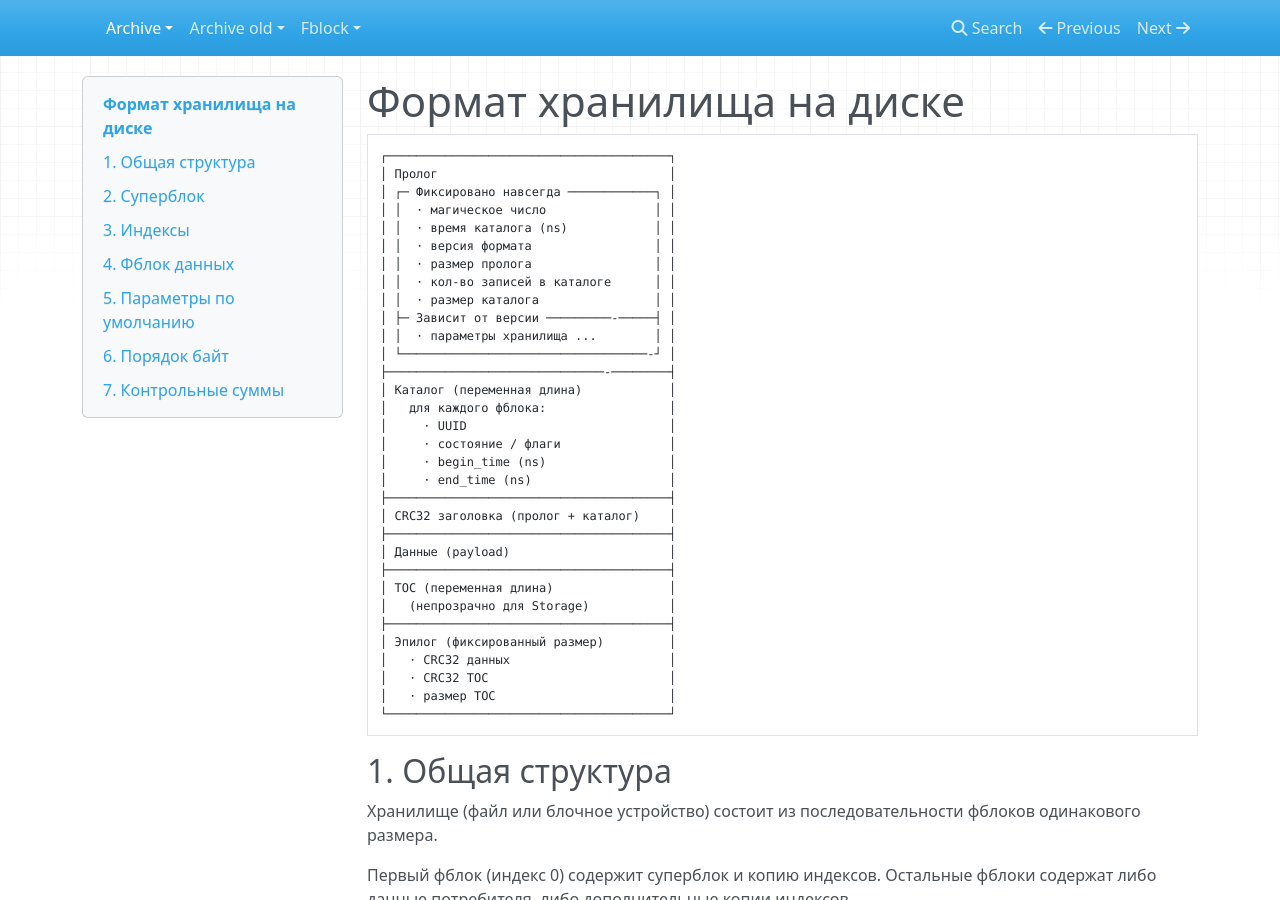
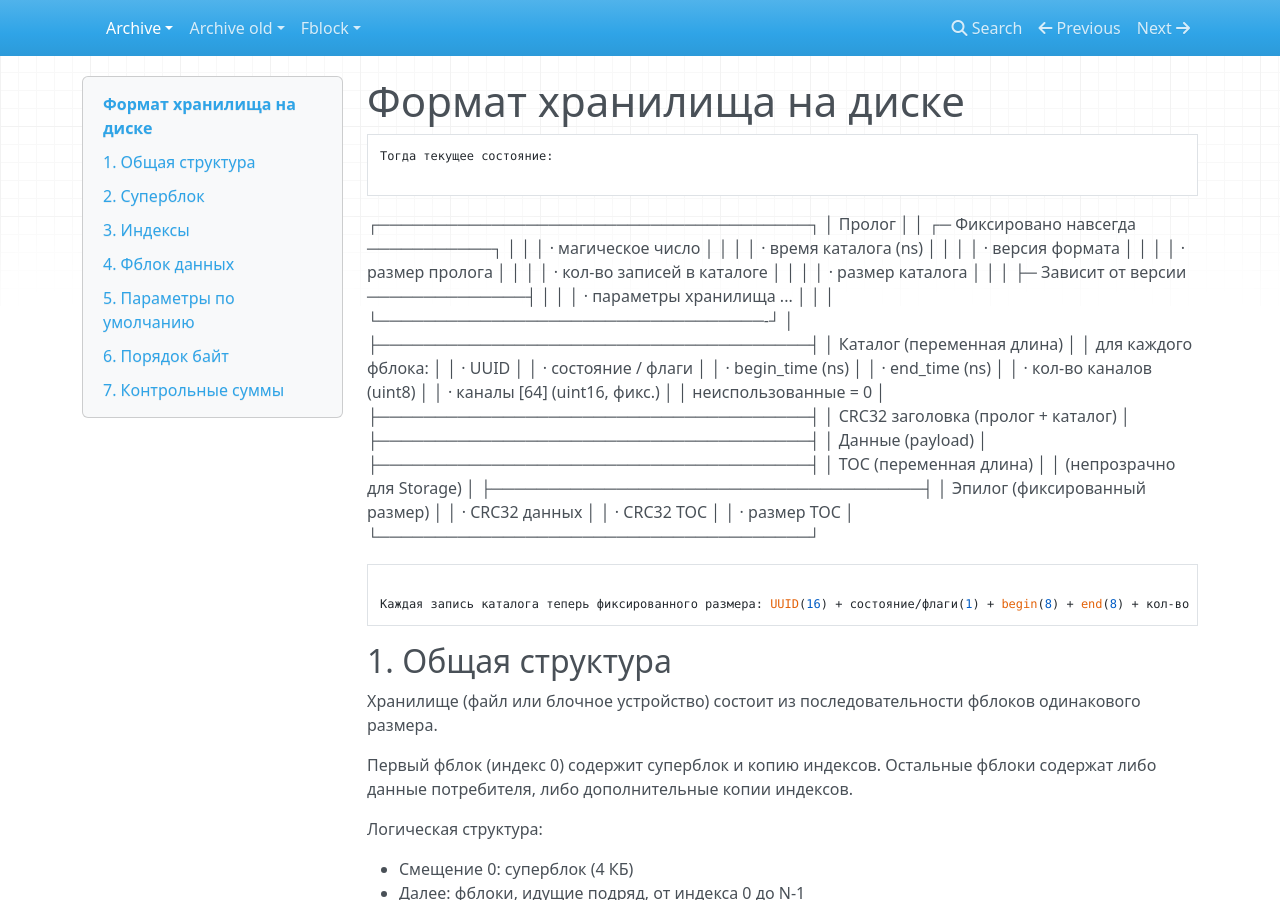
Before and after one commit to traycers/farc, an MkDocs documentation site: the page built from docs/docs/archive/02-storage-format.md, in a window 1280 px wide and 900 px high. Built offline with MkDocs 1.6.1, drawn with Linux system fonts in a browser that asks for light colours; nearby versions of some CDN libraries.

Commit message:
update storage format

````diff
--- a/docs/docs/archive/02-storage-format.md
+++ b/docs/docs/archive/02-storage-format.md
@@ -1,38 +1,47 @@
 # Формат хранилища на диске
 
 ```
-┌───────────────────────────────────────┐
-│ Пролог                                │
-│ ┌─ Фиксировано навсегда ────────────┐ │
+Тогда текущее состояние:
+
+```
+┌──────────────────────────────────────┐
+│ Пролог                               │
+│ ┌─ Фиксировано навсегда ───────────┐ │
 │ │  · магическое число               │ │
 │ │  · время каталога (ns)            │ │
 │ │  · версия формата                 │ │
 │ │  · размер пролога                 │ │
 │ │  · кол-во записей в каталоге      │ │
 │ │  · размер каталога                │ │
-│ ├─ Зависит от версии ─────────-─────┤ │
+│ ├─ Зависит от версии ──────────────┤ │
 │ │  · параметры хранилища ...        │ │
 │ └──────────────────────────────────-┘ │
-├──────────────────────────────-────────┤
-│ Каталог (переменная длина)            │
-│   для каждого фблока:                 │
-│     · UUID                            │
-│     · состояние / флаги               │
-│     · begin_time (ns)                 │
-│     · end_time (ns)                   │
-├───────────────────────────────────────┤
-│ CRC32 заголовка (пролог + каталог)    │
-├───────────────────────────────────────┤
-│ Данные (payload)                      │
-├───────────────────────────────────────┤
-│ TOC (переменная длина)                │
-│   (непрозрачно для Storage)           │
-├───────────────────────────────────────┤
-│ Эпилог (фиксированный размер)         │
-│   · CRC32 данных                      │
-│   · CRC32 TOC                         │
-│   · размер TOC                        │
-└───────────────────────────────────────┘
+├──────────────────────────────────────┤
+│ Каталог (переменная длина)           │
+│   для каждого фблока:                │
+│     · UUID                           │
+│     · состояние / флаги              │
+│     · begin_time (ns)                │
+│     · end_time (ns)                  │
+│     · кол-во каналов (uint8)         │
+│     · каналы [64] (uint16, фикс.)    │
+│       неиспользованные = 0           │
+├──────────────────────────────────────┤
+│ CRC32 заголовка (пролог + каталог)   │
+├──────────────────────────────────────┤
+│ Данные (payload)                     │
+├──────────────────────────────────────┤
+│ TOC (переменная длина)               │
+│   (непрозрачно для Storage)          │
+├──────────────────────────────────────┤
+│ Эпилог (фиксированный размер)       │
+│   · CRC32 данных                     │
+│   · CRC32 TOC                        │
+│   · размер TOC                       │
+└──────────────────────────────────────┘
+```
+
+Каждая запись каталога теперь фиксированного размера: UUID(16) + состояние/флаги(1) + begin(8) + end(8) + кол-во каналов(1) + каналы(128) = **162 байта**. При 10 000 фблоках — ~1.6 МБ каталог. Парсинг тривиальный — прыгаешь по записям с постоянным шагом.
 ```
 
 ## 1. Общая структура
````
